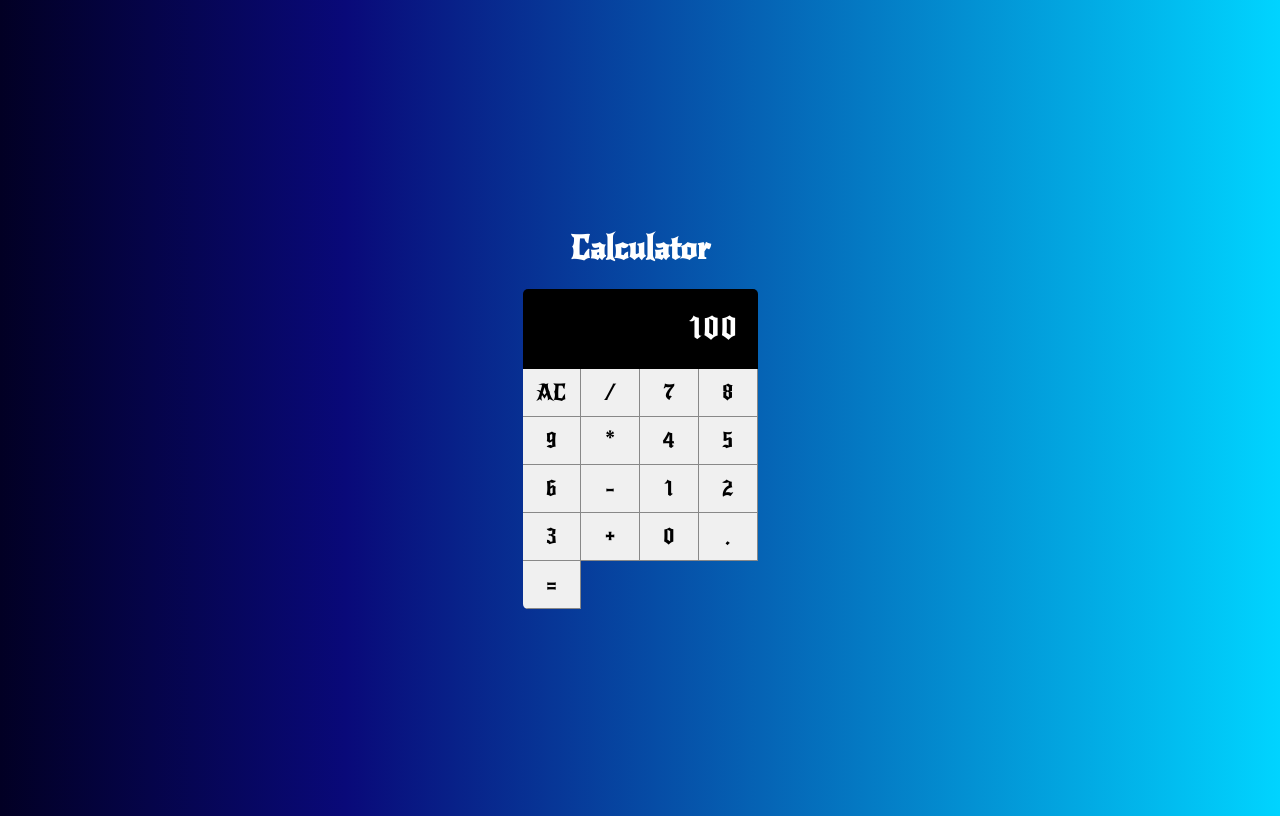
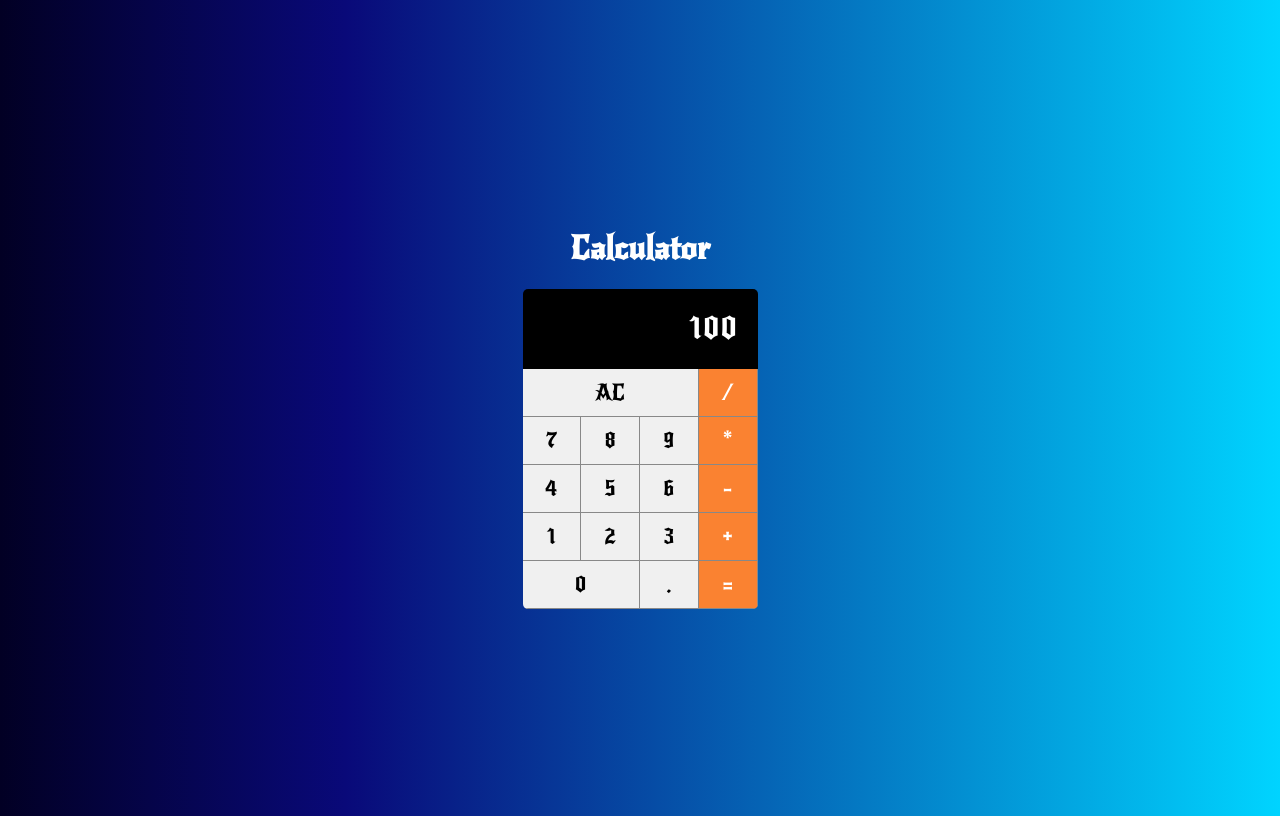
Before and after one commit to MenezesC137/Calculadora_React, a React (Create React App) app: page / in a window 1280 px wide. Built offline with nearby package versions, Linux system fonts and the light colour scheme.

Commit message:
Comp. Button #02

```diff
--- a/src/components/Button.css
+++ b/src/components/Button.css
@@ -10,3 +10,23 @@
     border-bottom: var(--border-button);
     outline: none;
 }
+
+.button:active {
+    background-color: #ccc;
+}
+
+.button.double {
+    grid-column: span 2;
+}
+
+.button.triple {
+    grid-column: span 3;
+}
+
+.button.operation {
+    background-color:  #fa8231;
+    color: white;
+}
+button.operation:active {
+    background-color: #fa8231cc;
+}
--- a/src/components/Button.jsx
+++ b/src/components/Button.jsx
@@ -1,5 +1,17 @@
 import React from "react";
 import './Button.css'
 
-export default props =>
-    <button className="button">{ props.label }</button>
+export default props => {
+    let classes = 'button '
+    classes +=  props.operation ? 'operation' : ''
+    classes += props.double ? 'double' : ''
+    classes += props.triple ? 'triple' : ''
+
+    return (
+        <button
+        onClick={e => props.click && props.click(props.label)}
+        className={classes}>
+        { props.label }
+    </button>
+    )
+}
--- a/src/main/Calculator.jsx
+++ b/src/main/Calculator.jsx
@@ -5,27 +5,48 @@
 import Display from "../components/Display";
 
 export default class Calculator extends Component {
+
+    constructor(props) {
+        super(props)
+        this.clearMemory = this.clearMemory.bind(this)
+        this.setOperation = this.setOperation.bind(this)
+        this.addDigit = this.addDigit.bind(this)
+
+    }
+
+    clearMemory() {
+        console.log('Limpar');
+    }
+
+    setOperation(operation) {
+        console.log(operation);
+    }
+
+    addDigit(n){
+        console.log(n);
+    }
+
     render() {
         return (
             <div className="calculator">
                 <Display value={100} />
-                <Button label='AC'/>
-                <Button label='/'/>
-                <Button label='7'/>
-                <Button label='8'/>
-                <Button label='9'/>
-                <Button label='*'/>
-                <Button label='4'/>
-                <Button label='5'/>
-                <Button label='6'/>
-                <Button label='-'/>
-                <Button label='1'/>
-                <Button label='2'/>
-                <Button label='3'/>
-                <Button label='+'/>
-                <Button label='0'/>
-                <Button label='.'/>
-                <Button label='='/>
+                <Button label='AC' click={this.clearMemory} triple/>
+                <Button label='/' click={this.setOperation} operation/>
+                <Button label='7' click={this.addDigit}/>
+                <Button label='8' click={this.addDigit}/>
+                <Button label='9' click={this.addDigit}/>
+                <Button label='*' click={this.setOperation} operation/>
+                <Button label='4' click={this.addDigit}/>
+                <Button label='5' click={this.addDigit}/>
+                <Button label='6' click={this.addDigit}/>
+                <Button label='-' click={this.setOperation} operation/>
+                <Button label='1' click={this.addDigit}/>
+                <Button label='2' click={this.addDigit}/>
+                <Button label='3' click={this.addDigit}/>
+                <Button label='+' click={this.setOperation} operation/>
+                <Button label='0' click={this.addDigit} double/>
+                <Button label='.' click={this.addDigit}/>
+                <Button label='=' click={this.setOperation} operation/>
             </div>
         )
     }
```
